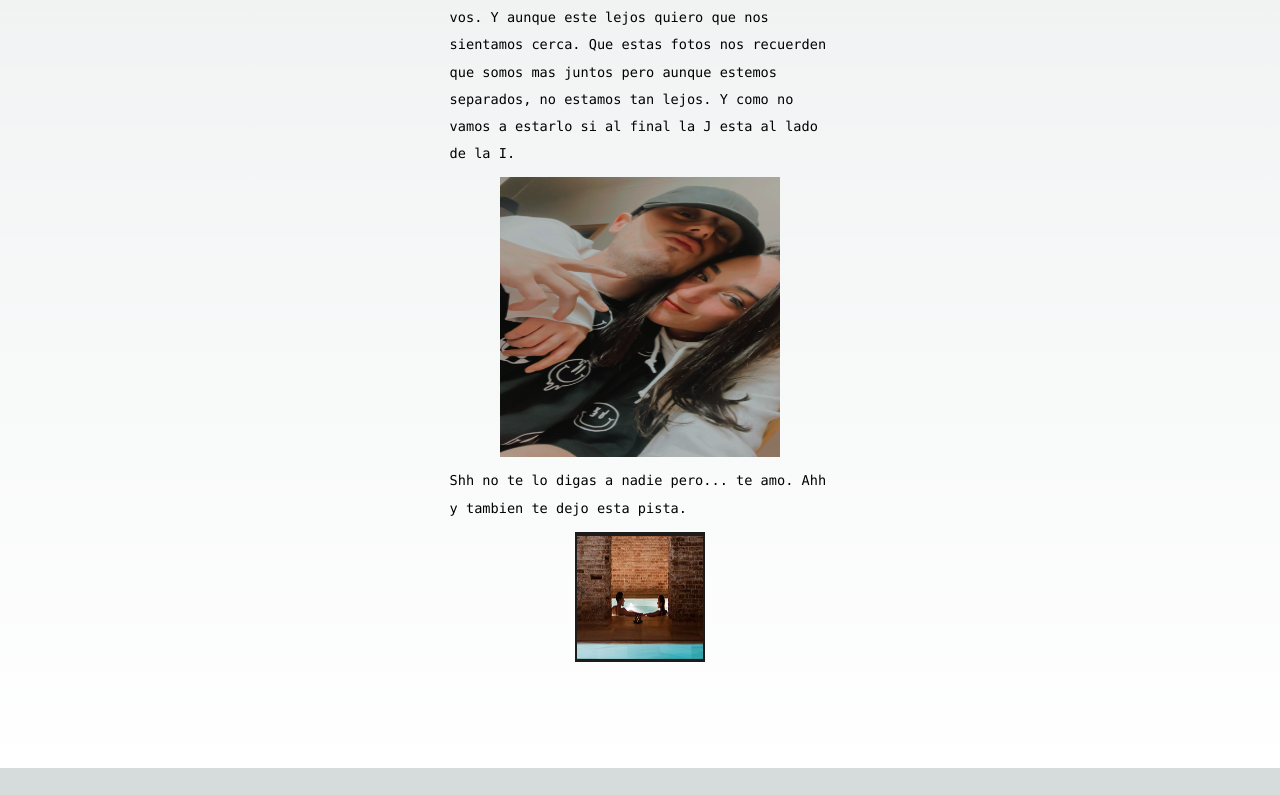
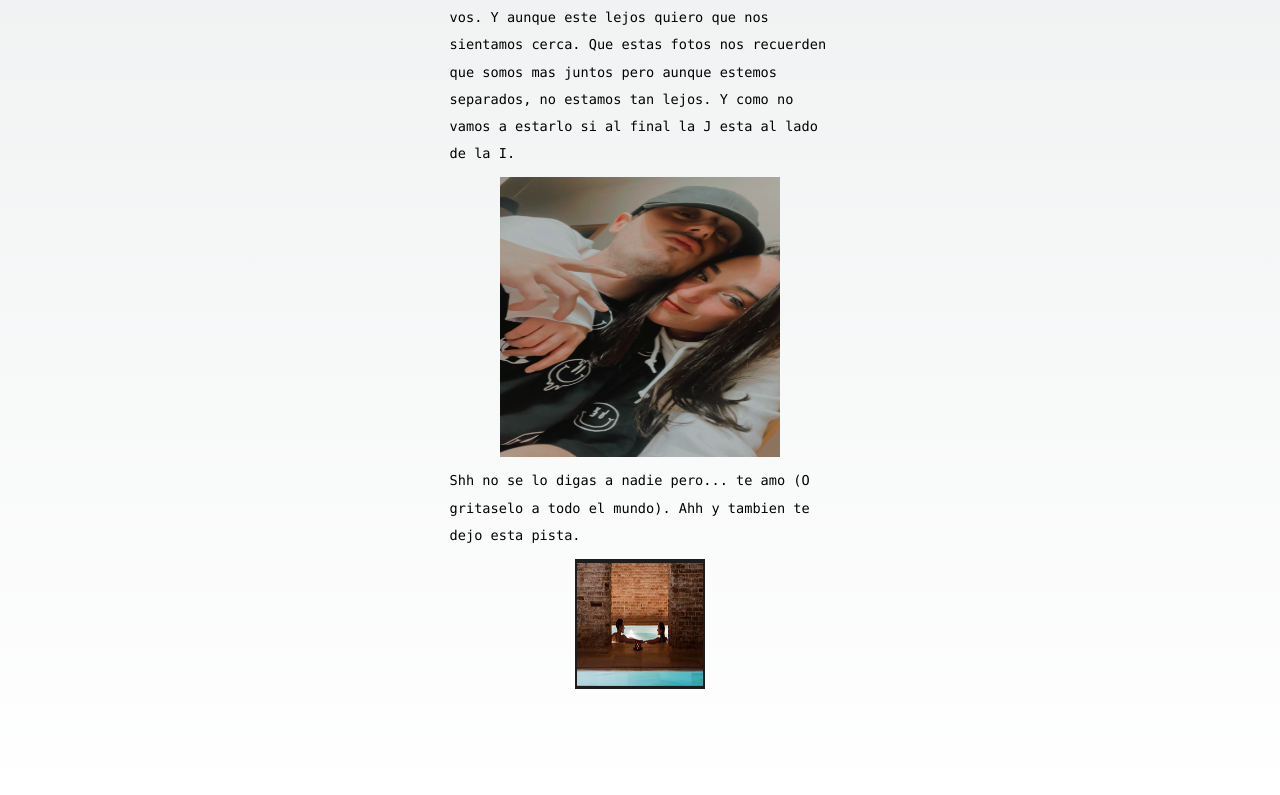
Before and after one commit to riveign/j-presents, a Next.js app: page /valentines in a window 1280 px wide. Shown: the part 1530-2325 px from the top of the page. Before the commit the page ends 2298 px from the top, so only its background shows below. Built offline with nearby package versions, Linux system fonts and the light colour scheme.

Commit message:
configurations

```diff
--- a/next.config.js
+++ b/next.config.js
@@ -2,8 +2,10 @@
 const nextConfig = {
   reactStrictMode: true,
   images: {
-    unoptimized: true
-  }
+    unoptimized: true,
+  },
+  trailingSlash: true,
+  assetPrefix: './',
 }
 
 module.exports = nextConfig
--- a/pages/valentines.tsx
+++ b/pages/valentines.tsx
@@ -47,7 +47,7 @@ export default function Valentines() {
         </p>
         <Image  src="/valentines-3.jpeg" alt="Valentines" width={300} height={300} className={styles.padded} />
         <p className={styles.description}>
-        Shh no te lo digas a nadie pero... te amo. Ahh y tambien te dejo esta pista.
+        Shh no se lo digas a nadie pero... te amo (O gritaselo a todo el mundo). Ahh y tambien te dejo esta pista.
         </p>
         <Image  src="/valentines-4.png" alt="Valentines" width={150} height={150} className={styles.padded} />
       </main>
```
